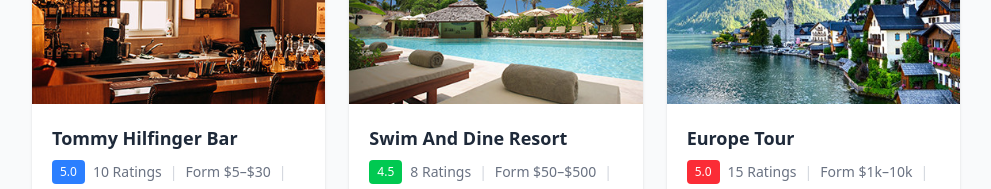
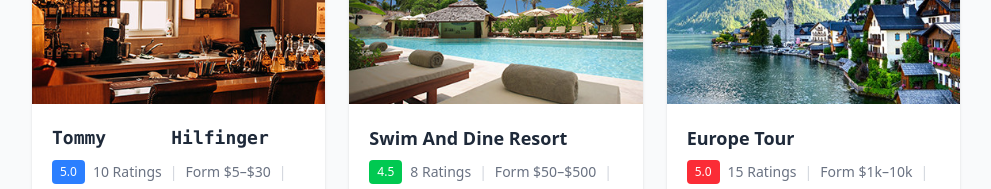
Before and after one commit to Mohammed-Atef1359/tailwind-landingPage, a plain HTML site: page index.html in a window 1280 px wide. Shown: the part 1960-2149 px from the top of the page, without its empty margins (144-1135 px from the left). Drawn offline with nearby package versions, Linux system fonts and the light colour scheme.

Commit message:
index.html

```diff
--- a/index.html
+++ b/index.html
@@ -218,7 +218,7 @@
           <div class="bg-white rounded shadow overflow-hidden">
             <img src="src/assets/images/explore/e1.jpg" alt="Bar" class="w-full h-48 object-cover">
             <div class="p-5">
-              <h3 class="text-lg font-semibold text-gray-800 mb-2">Tommy Hilfinger Bar</h3>
+              <h3 class="text-lg font-semibold text-gray-800 mb-2"><pre>Tommy      Hilfinger       Bar</pre></h3>
               <div class="flex items-center text-sm text-gray-500 mb-2 flex-wrap gap-2">
                 <span class="bg-blue-500 text-white px-2 py-1 rounded text-xs">5.0</span>
                 <span>10 Ratings</span>
```
